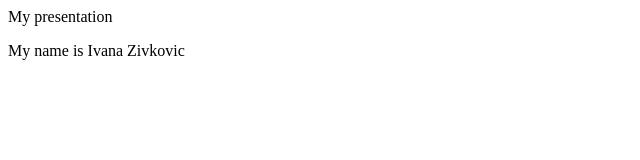
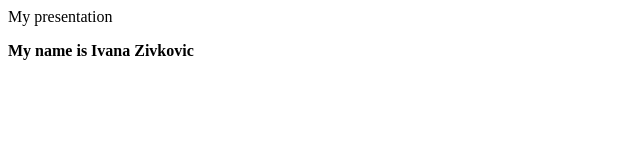
Before and after one commit to IvanaZivkovic/IvanaZivkovic.github.io, a plain HTML site: page index.html in a window 1280 px wide. Shown: the full height of the page, 0-640 px from the left. Drawn offline with Linux system fonts and the light colour scheme.

Commit message:
Update index.html

```diff
--- a/index.html
+++ b/index.html
@@ -1,12 +1,13 @@
 <html>
 
 <head>
-<title> My presenation</title>
+	<title> My presenation</title>
 </head>
 
 <body>
-<hl> My presentation</hl>
+	<hl> My presentation</hl>
 
-		<p> My name is Ivana Zivkovic </p>
-	</body>
+	<p><b> My name is Ivana Zivkovic</b></p>
+</body>
+
 </html>
```
